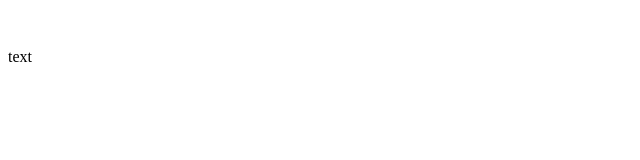
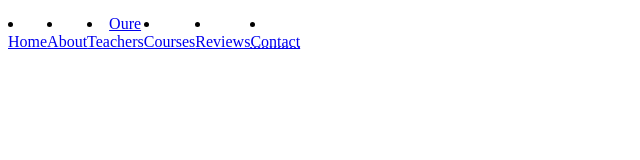
Before and after one commit to sqoltyy/site, a plain HTML site: page index.html in a window 1280 px wide. Shown: the whole page, without its empty margins (0-640 px from the left). Drawn offline with Linux system fonts and the light colour scheme.

Commit message:
new (old) files

```diff
--- a/index.html
+++ b/index.html
@@ -1,14 +1,29 @@
 <!DOCTYPE html>
-<html>
+<html lang="en">
+
+<head>
+    <meta charset="UTF-8">
+    <meta http-equiv="X-UA-Compatible" content="IE=edge">
+    <meta name="viewport" content="width=device-width, initial-scale=1.0">
+
+    <title>
+        Site Learning
+    </title>
+
     <style>
         @import url(styles.css);
     </style>
-    <head>
-    <body class="struct_box">
-        <a>
-            text
-        </a>
-    </body>
 </head>
 
+<body class="struct_box_menu">
+
+    <li> <a href="pages/page_start_info.html"> Home </a> </li>
+    <li> <a href="#"> About </a> </li>
+    <li> <a href="#"> Oure Teachers </a> </li>
+    <li> <a href="#"> Courses </a> </li>
+    <li> <a href="#"> Reviews </a> </li>
+    <li id=#Contact> <a href="#"> <abbr title="Not work"> Contact </abbr> </a> </li>
+
+</body>
+
 </html>
--- a/styles.css
+++ b/styles.css
@@ -1,3 +1,20 @@
-.struct_box {
-    padding-block: 40px;
+.struct_box_menu {
+    display: flex;
+    align-items: center;
+    justify-content: space-between;
+    width: 100px;
+    height: 50px;
+
+
 }
+
+li {
+    margin: 0 auto;
+
+}
+
+.info_text {
+    margin-right: 15px;
+    text-align: center;
+    text-rendering: auto;
+}
```
Also changed, not shown: pages/page_start_info.html (added, +18 -0 lines), constract.js (deleted), res/constract.js (added), 1 other file.
